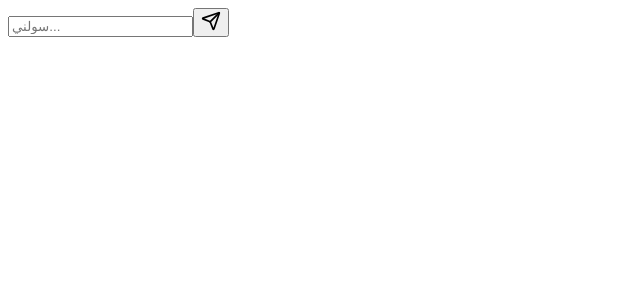
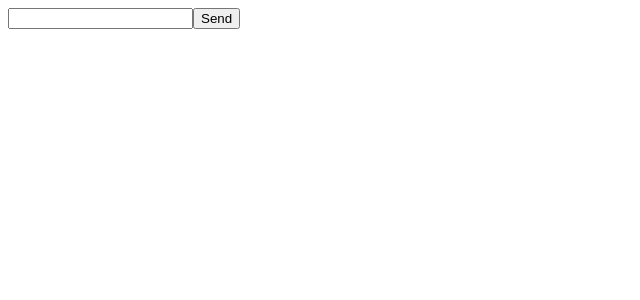
Before and after one commit to haniboukhnoucha-makerh/my-bot, a Next.js app: page / in a window 1280 px wide. Shown: the top 300 px of the page, without its empty margins (0-640 px from the left). Built offline with nearby package versions, Linux system fonts and the light colour scheme.

Commit message:
Update page.js

```diff
--- a/app/page.js
+++ b/app/page.js
@@ -1,6 +1,5 @@
 "use client";
 import { useState } from "react";
-import { Send } from "lucide-react";
 
 export default function CorrespondenceBot() {
   const [messages, setMessages] = useState([]);
@@ -8,51 +7,27 @@ export default function CorrespondenceBot() {
 
   const handleSendMessage = async () => {
     if (!input.trim()) return;
-
     const newMessages = [...messages, { role: "user", content: input }];
     setMessages(newMessages);
     setInput("");
 
-    try {
-      const response = await fetch('/api/chat', {
-        method: 'POST',
-        headers: {
-          'Content-Type': 'application/json',
-        },
-        body: JSON.stringify({ messages: newMessages }),
-      });
+    const response = await fetch("/api/chat", {
+      method: "POST",
+      headers: { "Content-Type": "application/json" },
+      body: JSON.stringify({ messages: newMessages })
+    });
 
-      const data = await response.json();
-
-      if (data.reply) {
-        setMessages([...newMessages, { role: "assistant", content: data.reply }]);
-      }
-    } catch (error) {
-      console.error("Error:", error);
-    }
+    const data = await response.json();
+    setMessages([...newMessages, { role: "assistant", content: data.reply }]);
   };
 
   return (
-    <div className="p-4 max-w-2xl mx-auto">
-      <div className="h-96 overflow-y-auto border p-4 mb-4">
-        {messages.map((m, i) => (
-          <p key={i} className={m.role === "user" ? "text-blue-600" : "text-green-600"}>
-            <strong>{m.role === "user" ? "أنت: " : "البوت: "}</strong>
-            {m.content}
-          </p>
-        ))}
-      </div>
-      <div className="flex gap-2">
-        <input
-          className="border p-2 flex-grow"
-          value={input}
-          onChange={(e) => setInput(e.target.value)}
-          placeholder="سولني..."
-        />
-        <button onClick={handleSendMessage} className="bg-black text-white p-2">
-          <Send size={20} />
-        </button>
-      </div>
+    <div>
+      {messages.map((m, i) => (
+        <p key={i}>{m.content}</p>
+      ))}
+      <input value={input} onChange={(e) => setInput(e.target.value)} />
+      <button onClick={handleSendMessage}>Send</button>
     </div>
   );
 }
```
